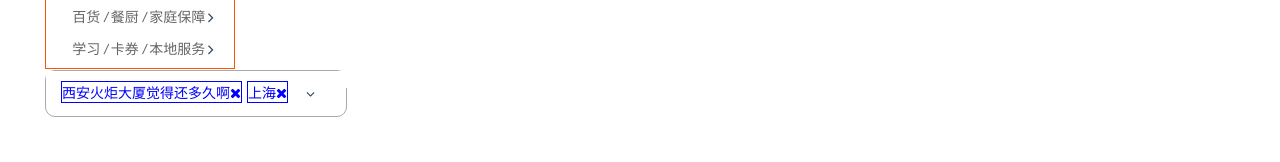
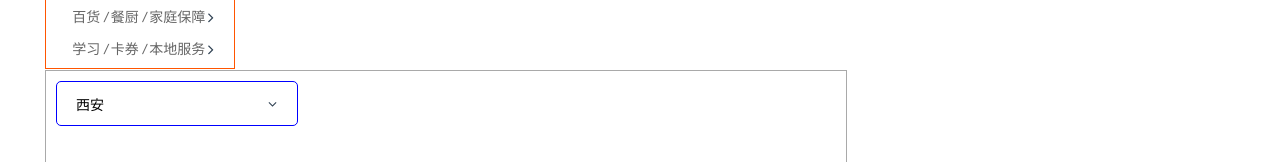
Before and after one commit to yingkk/vue-taobao, a Vue app: page /pay in a window 1280 px wide. Shown: the part 638-800 px from the top of the page. Built offline with nearby package versions, Linux system fonts and the light colour scheme.

Commit message:
selec更新

```diff
--- a/src/components/homePage/other.vue
+++ b/src/components/homePage/other.vue
@@ -5,10 +5,9 @@
         :items="dataList"
         v-model="checked"
         placeHolder="选一个吧"
-        @focusFatherHandler="focusFatherHandler"
-        @blurFatherHandler="blurFatherHandler"
-        clearable = true
-        multiple
+        @focusHandler="focusHandler"
+        @blurHandler="blurHandler"
+        clearable
       />
     </div>
   </div>
@@ -19,10 +18,10 @@ import selectTag from "../select/select";
 export default {
   components: { selectTag },
   methods: {
-    focusFatherHandler() {
+    focusHandler() {
       console.log("do focus things");
     },
-    blurFatherHandler() {
+    blurHandler() {
       console.log("do blur things");
     }
   },
@@ -33,11 +32,11 @@ export default {
   },
   data() {
     return {
-      checked: [1, 2],
+      checked: [1],
       dataList: [
         {
           key: 1,
-          value: "西安火炬大厦觉得还多久啊"
+          value: "西安"
         },
         {
           key: 2,
--- a/src/components/select/select.vue
+++ b/src/components/select/select.vue
@@ -1,70 +1,68 @@
 <template>
   <div class="select">
-    <div class="select-main">
-      <div class="mult-select" v-if="multiple" @click="clickHandler">
-        <div class="mult-input">
+    <!-- 复选 -->
+    <div v-if="multiple" class="select-mult">
+      <div class="select-panel" @click="showItems">
+        <div class="select-panel-input">
           <input
             type="text"
             readonly="readonly"
-            :placeholder="!isLightKey.length ? tip : ''"
-            @focus="focus"
-            @blur="blur"
-            ref="input"
+            :placeholder="multiple ? '' : dfaultPlaceHolder"
+            @blur="childBlur"
+            @focus="childFocus"
           />
         </div>
-        <div class="mult-select-item-wrap">
+        <div class="select-mult-items">
           <div
-            class="mult-select-item"
-            @click="closeMultItem(index)"
-            v-for="(item, index) in multItems"
-            :key="`mult-item-${index}`"
+            class="select-mult-item"
+            @click="deleteItem(index)"
+            v-for="(item, index) in selectedList"
+            :key="`selected-item-${index}`"
           >
             <span>{{ item.value }}</span>
             <i class="fa fa-close"></i>
           </div>
         </div>
-
-        <div class="select-close" @click="clearSelected">
-          <i :class="[selected.value && isShowClear ? 'fa fa-close' : '']"></i>
-        </div>
-        <div class="select-icon">
-          <i :class="[isShow ? 'fa fa-angle-up' : 'fa fa-angle-down']"></i>
+        <div class="select-panel-icon">
+          <i :class="[ isItemsShow ? 'fa fa-angle-up' : 'fa fa-angle-down']"></i>
         </div>
       </div>
-      <!-- 单选 -->
-      <div
-        v-else
-        :class="['select-input',selected.value ? 'is-border-light': '',selected.value && isShowClear ? 'display-close' : '']"
-        @click="clickHandler"
-      >
-        <input
-          v-model="selected.value"
-          type="text"
-          readonly="readonly"
-          :placeholder="tip"
-          @focus="focus"
-          @blur="blur"
-        />
-        <div class="select-close" @click="clearSelected">
-          <i :class="[selected.value && isShowClear ? 'fa fa-close' : '']"></i>
+    </div>
+    <!-- 复选 -->
+
+    <!-- 单选 -->
+    <div
+      v-else
+      :class="['select-inner', selectedValue ? 'border-light' : '', selectedValue && clearable ? 'display-close' : '']"
+    >
+      <div class="select-panel" @click="showItems">
+        <div class="select-panel-input">
+          <input
+            v-model="selectedValue"
+            type="text"
+            readonly="readonly"
+            :placeholder="defaultPlaceHolder"
+            @blur="childBlur"
+            @focus="childFocus"
+          />
         </div>
-        <div class="select-icon">
-          <i :class="[isShow ? 'fa fa-angle-up' : 'fa fa-angle-down']"></i>
+        <div class="select-close" @click="clearableItem">
+          <i :class="[ selectedValue && clearable ? 'fa fa-close' : '']"></i>
+        </div>
+        <div class="select-panel-icon">
+          <i :class="[ isItemsShow ? 'fa fa-angle-up' : 'fa fa-angle-down']"></i>
         </div>
       </div>
+    </div>
+    <!-- 单选 -->
 
-      <div class="select-data-wrap">
-        <transition name="slide-fade">
-          <div class="select-data" v-show="isShow">
-            <div
-              :class="[ isLightKey.includes(item.key) ? 'is-light':'select-data-item']"
-              @click="chooseItem(item)"
-              v-for="(item, index) in items"
-              :key="`item-${index}`"
-            >{{item.value}}</div>
-          </div>
-        </transition>
-      </div>
+    <div class="select-items" v-show="isItemsShow">
+      <div
+        :class="['select-item', highLightList.includes(item.key) ? 'high-light' : '']"
+        @click="chooseItem(item)"
+        v-for="(item, index) in items"
+        :key="`item-${index}`"
+      >{{ item.value }}</div>
     </div>
   </div>
 </template>
@@ -72,197 +70,163 @@
 <script>
 export default {
   props: ["items", "checked"],
-  model: { prop: "checked", event: "change" },
+  model: {
+    prop: "checked",
+    event: "change"
+  },
+  data() {
+    return {
+      isItemsShow: false,
+      selectedList: [],
+      highLightList: [],
+      defaultPlaceHolder: "请选择",
+      selectedValue: ""
+    };
+  },
   created() {
-    //2.调用
-    this.addEventlinster();
-    this.tip = this.$attrs.placeHolder ? this.$attrs.placeHolder : this.tip;
+    this.selectedList = this.items.filter(item =>
+      this.checked.includes(item.key)
+    );
+    this.selectedValue = this.selectedList[0].value;
+    this.highLightList = this.checked;
 
-    if (this.multiple) {
-      this.isLightKey = this.checked;
-      this.multItems = this.items.filter(t => this.checked.includes(t.key));
-    } else {
-      const defaultItem = this.items.filter(item => item.key === this.checked);
-      this.selected = defaultItem[0];
-      this.isLightKey.push(defaultItem[0].key);
-    }
+    this.defaultPlaceHolder = this.$attrs.placeHolder
+      ? this.$attrs.placeHolder
+      : this.defaultPlaceHolder;
   },
   computed: {
+    clearable() {
+      return this.$attrs.hasOwnProperty("clearable");
+    },
     multiple() {
       return this.$attrs.hasOwnProperty("multiple");
-    },
-    isShowClear() {
-      return this.$attrs.hasOwnProperty("clearable");
     }
   },
   methods: {
-    // 1.body添加事件监听
-    addEventlinster() {
-      document.body.addEventListener("click", () => {
-        this.isShow = false;
-        // this.$refs.input.blur();
-      });
-    },
-    closeMultItem(index) {
-      this.multItems.splice(index, 1);
-      this.isLightKey.splice(index, 1);
-    },
-    clickHandler(event) {
-      //3.点击事件 阻止事件冒泡（阻止事件冒泡：保证父级dom点击事件不渗透到子级）
-      event.stopPropagation();
-      this.isShow = !this.isShow;
-      // 外部元素聚焦input
-      this.$refs.input.focus();
+    showItems() {
+      this.isItemsShow = !this.isItemsShow;
     },
     chooseItem(item) {
       if (item) {
         if (this.multiple) {
-          this.multItems.push(item);
-          this.isLightKey.push(item.key);
-          this.$emit("change", this.isLightKey);
+          this.selectedList.push(item);
+          this.selectedList.push(item.key);
         } else {
-          this.selected = item;
-          this.$emit("change", item.key);
-          this.isShow = !this.isShow;
-          this.isLightKey.push(item.key);
+          this.selectedList = [];
+          this.selectedList.push(item);
+          this.highLightList = [];
+          this.highLightList.push(item.key);
+          this.selectedValue = item.value;
         }
+        this.$emit("change", this.highLightList);
+        this.isItemsShow = false;
       }
     },
-    focus() {
-      this.$emit("focusFatherHandler");
+    clearableItem() {
+      this.selectedList.splice(0, 1);
+      this.highLightList.splice(0, 1);
+      this.selectedValue = "";
+      this.$emit("change", this.highLightList);
     },
-    blur() {
-      this.$emit("blurFatherHandler");
+    childFocus() {
+      this.$emit("focusHandler");
     },
-    clearSelected() {
-      this.selected = {};
-      this.isShow = false;
-      this.isLightKey = [];
-      this.$emit("change", "");
+    childBlur() {
+      this.$emit("blurHandler");
+    },
+    deleteItem(index) {
+      this.selectedList.splice(index, 1);
+      this.highLightList.splice(index, 1);
+      this.$emit("change", this.highLightList);
     }
-  },
-  data() {
-    return {
-      isShow: false,
-      selected: {},
-      isLightKey: [],
-      tip: "请选择",
-      focusHandler: "",
-      blurHandler: "",
-      isMore: false,
-      multItems: []
-    };
   }
 };
 </script>
-
 <style scoped lang="scss">
 .select {
-  width: 100%;
-  height: 100%;
-  display: flex;
-  justify-content: flex-start;
-  .select-main {
-    font-size: 14px;
-    width: 800px;
-    height: 100%;
-    .mult-select,
-    .select-input {
-      position: relative;
-      width: 300px;
-      min-height: 45px;
-      border: 1px solid #a9a9a9;
-      // overflow: hidden;
-      border-radius: 10px;
-      input {
-        width: 100%;
-        height: 100%;
-        border: none;
-        outline: none;
-        border-color: transparent;
-        text-indent: 1em;
-        display: inline-block;
-      }
-      .mult-input {
-        width: 100%;
-        height: 100%;
-        position: relative;
-      }
-      .mult-select-item-wrap {
-        position: absolute;
-        top: 10px;
-        left: 10px;
+  width: 800px;
+  height: 500px;
+  border: 1px solid #a9a9a9;
+  font-size: 14px;
+  .select-mult,
+  .select-inner {
+    width: 240px;
+    margin-top: 10px;
+    margin-left: 10px;
+    border: 1px solid #a9a9a9;
+    border-radius: 5px;
+    .select-panel {
+      width: 260px;
+      display: flex;
+      justify-content: space-between;
+      align-items: center;
+      cursor: pointer;
+      .select-panel-input {
+        margin: 3px 0 3px 3px;
         width: 80%;
-        height: 100%;
-        display: flex;
-        justify-content: flex-start;
-        flex-wrap: wrap;
-        .mult-select-item {
-          // width: 40px;
-          height: 20px;
-          margin-left: 5px;
-          border: 1px solid blue;
-          color: blue;
+        input {
+          font-size: 14px;
+          width: 100%;
+          min-height: 35px;
+          border: none;
+          outline: none;
+          text-indent: 1em;
+        }
+        input::-webkit-input-placeholder {
+          font-size: 14px;
         }
       }
-
-      // + 表示 input下第一个为select-close的兄弟元素
-      // input:hover + .select-close {
-      //   display: block;
-      // }
-      // ~ 表示 display-close 的所有同级兄弟元素
-      .display-close:hover ~ .select-icon {
-        display: none;
+      .select-panel-icon {
+        margin-right: 40px;
       }
       .select-close {
-        position: absolute;
-        top: 15px;
-        left: 260px;
+        margin-right: 40px;
         display: none;
         z-index: 9999;
-        transition: all 0.8s;
-      }
-      .select-icon {
-        position: absolute;
-        top: 15px;
-        left: 260px;
-        transition: all 0.8s;
+        cursor: pointer;
       }
     }
-    .select-input:hover .select-close {
-      display: block;
-    }
-    .is-border-light {
-      border-color: blue;
-    }
-    .select-data-wrap {
-      width: 300px;
-      height: 100%;
-      .select-data {
-        margin-top: 10px;
-        border: 1px solid #a9a9a9;
-        border-radius: 10px;
-        .select-data-item {
-          color: black;
-          line-height: 14px;
-          padding: 5px 0;
-        }
-        .is-light {
-          color: blue;
-        }
+    .select-mult-items {
+      width: 80%;
+      display: flex;
+      justify-content: flex-start;
+      flex-flow: wrap;
+      align-items: center;
+      .select-mult-item {
+        margin: 0 3px;
+        background-color: #eee;
+        padding: 0 3px;
+        border-radius: 8px;
       }
     }
   }
-}
-.slide-fade-enter-active {
-  transition: all 0.3s ease;
-}
-.slide-fade-leave-active {
-  transition: all 0.8s cubic-bezier(1, 0.5, 0.8, 1);
-}
-.slide-fade-enter, .slide-fade-leave-to
-/* .slide-fade-leave-active for below version 2.1.8 */ {
-  transform: translateY(10px);
-  opacity: 0;
+  .select-items {
+    margin-top: 10px;
+    margin-left: 10px;
+    width: 240px;
+    min-height: 90px;
+    border: 1px solid #a9a9a9;
+    border-radius: 5px;
+    padding-bottom: 5px;
+    cursor: pointer;
+    .select-item {
+      padding-top: 5px;
+    }
+    .high-light {
+      color: blue;
+      font-weight: bold;
+    }
+  }
+  .border-light {
+    border-color: blue;
+  }
+  // 当显示close时，鼠标移动到display-close区域时，所有的下拉、收起按钮隐藏
+  .display-close:hover .select-panel-icon {
+    display: none;
+  }
+  // 鼠标移动到select-panel上时，select-panel里的close标签显示
+  .select-panel:hover .select-close {
+    display: block;
+  }
 }
 </style>
--- /dev/null
+++ b/src/components/select/select2.0.vue
@@ -0,0 +1,268 @@
+<template>
+  <div class="select">
+    <div class="select-main">
+      <div class="mult-select" v-if="multiple" @click="clickHandler">
+        <div class="mult-input">
+          <input
+            type="text"
+            readonly="readonly"
+            :placeholder="!isLightKey.length ? tip : ''"
+            @focus="focus"
+            @blur="blur"
+            ref="input"
+          />
+        </div>
+        <div class="mult-select-item-wrap">
+          <div
+            class="mult-select-item"
+            @click="closeMultItem(index)"
+            v-for="(item, index) in multItems"
+            :key="`mult-item-${index}`"
+          >
+            <span>{{ item.value }}</span>
+            <i class="fa fa-close"></i>
+          </div>
+        </div>
+
+        <div class="select-close" @click="clearSelected">
+          <i :class="[selected.value && isShowClear ? 'fa fa-close' : '']"></i>
+        </div>
+        <div class="select-icon">
+          <i :class="[isShow ? 'fa fa-angle-up' : 'fa fa-angle-down']"></i>
+        </div>
+      </div>
+      <!-- 单选 -->
+      <div
+        v-else
+        :class="['select-input',selected.value ? 'is-border-light': '',selected.value && isShowClear ? 'display-close' : '']"
+        @click="clickHandler"
+      >
+        <input
+          v-model="selected.value"
+          type="text"
+          readonly="readonly"
+          :placeholder="tip"
+          @focus="focus"
+          @blur="blur"
+        />
+        <div class="select-close" @click="clearSelected">
+          <i :class="[selected.value && isShowClear ? 'fa fa-close' : '']"></i>
+        </div>
+        <div class="select-icon">
+          <i :class="[isShow ? 'fa fa-angle-up' : 'fa fa-angle-down']"></i>
+        </div>
+      </div>
+
+      <div class="select-data-wrap">
+        <transition name="slide-fade">
+          <div class="select-data" v-show="isShow">
+            <div
+              :class="[ isLightKey.includes(item.key) ? 'is-light':'select-data-item']"
+              @click="chooseItem(item)"
+              v-for="(item, index) in items"
+              :key="`item-${index}`"
+            >{{item.value}}</div>
+          </div>
+        </transition>
+      </div>
+    </div>
+  </div>
+</template>
+
+<script>
+export default {
+  props: ["items", "checked"],
+  model: { prop: "checked", event: "change" },
+  created() {
+    //2.调用
+    this.addEventlinster();
+    this.tip = this.$attrs.placeHolder ? this.$attrs.placeHolder : this.tip;
+
+    if (this.multiple) {
+      this.isLightKey = this.checked;
+      this.multItems = this.items.filter(t => this.checked.includes(t.key));
+    } else {
+      const defaultItem = this.items.filter(item => item.key === this.checked);
+      this.selected = defaultItem[0];
+      this.isLightKey.push(defaultItem[0].key);
+    }
+  },
+  computed: {
+    multiple() {
+      return this.$attrs.hasOwnProperty("multiple");
+    },
+    isShowClear() {
+      return this.$attrs.hasOwnProperty("clearable");
+    }
+  },
+  methods: {
+    // 1.body添加事件监听
+    addEventlinster() {
+      document.body.addEventListener("click", () => {
+        this.isShow = false;
+        // this.$refs.input.blur();
+      });
+    },
+    closeMultItem(index) {
+      this.multItems.splice(index, 1);
+      this.isLightKey.splice(index, 1);
+    },
+    clickHandler(event) {
+      //3.点击事件 阻止事件冒泡（阻止事件冒泡：保证父级dom点击事件不渗透到子级）
+      event.stopPropagation();
+      this.isShow = !this.isShow;
+      // 外部元素聚焦input
+      this.$refs.input.focus();
+    },
+    chooseItem(item) {
+      if (item) {
+        if (this.multiple) {
+          this.multItems.push(item);
+          this.isLightKey.push(item.key);
+          this.$emit("change", this.isLightKey);
+        } else {
+          this.selected = item;
+          this.$emit("change", item.key);
+          this.isShow = !this.isShow;
+          this.isLightKey.push(item.key);
+        }
+      }
+    },
+    focus() {
+      this.$emit("focusFatherHandler");
+    },
+    blur() {
+      this.$emit("blurFatherHandler");
+    },
+    clearSelected() {
+      this.selected = {};
+      this.isShow = false;
+      this.isLightKey = [];
+      this.$emit("change", "");
+    }
+  },
+  data() {
+    return {
+      isShow: false,
+      selected: {},
+      isLightKey: [],
+      tip: "请选择",
+      focusHandler: "",
+      blurHandler: "",
+      isMore: false,
+      multItems: []
+    };
+  }
+};
+</script>
+
+<style scoped lang="scss">
+.select {
+  width: 100%;
+  height: 100%;
+  display: flex;
+  justify-content: flex-start;
+  .select-main {
+    font-size: 14px;
+    width: 800px;
+    height: 100%;
+    .mult-select,
+    .select-input {
+      position: relative;
+      width: 300px;
+      min-height: 45px;
+      border: 1px solid #a9a9a9;
+      // overflow: hidden;
+      border-radius: 10px;
+      input {
+        width: 100%;
+        height: 100%;
+        border: none;
+        outline: none;
+        border-color: transparent;
+        text-indent: 1em;
+        display: inline-block;
+      }
+      .mult-input {
+        width: 100%;
+        height: 100%;
+        position: relative;
+      }
+      .mult-select-item-wrap {
+        position: absolute;
+        top: 10px;
+        left: 10px;
+        width: 80%;
+        height: 100%;
+        display: flex;
+        justify-content: flex-start;
+        flex-wrap: wrap;
+        .mult-select-item {
+          // width: 40px;
+          height: 20px;
+          margin-left: 5px;
+          border: 1px solid blue;
+          color: blue;
+        }
+      }
+
+      // + 表示 input下第一个为select-close的兄弟元素
+      // input:hover + .select-close {
+      //   display: block;
+      // }
+      // ~ 表示 display-close 的所有同级兄弟元素
+      .display-close:hover ~ .select-icon {
+        display: none;
+      }
+      .select-close {
+        position: absolute;
+        top: 15px;
+        left: 260px;
+        display: none;
+        z-index: 9999;
+        transition: all 0.8s;
+      }
+      .select-icon {
+        position: absolute;
+        top: 15px;
+        left: 260px;
+        transition: all 0.8s;
+      }
+    }
+    .select-input:hover .select-close {
+      display: block;
+    }
+    .is-border-light {
+      border-color: blue;
+    }
+    .select-data-wrap {
+      width: 300px;
+      height: 100%;
+      .select-data {
+        margin-top: 10px;
+        border: 1px solid #a9a9a9;
+        border-radius: 10px;
+        .select-data-item {
+          color: black;
+          line-height: 14px;
+          padding: 5px 0;
+        }
+        .is-light {
+          color: blue;
+        }
+      }
+    }
+  }
+}
+.slide-fade-enter-active {
+  transition: all 0.3s ease;
+}
+.slide-fade-leave-active {
+  transition: all 0.8s cubic-bezier(1, 0.5, 0.8, 1);
+}
+.slide-fade-enter, .slide-fade-leave-to
+/* .slide-fade-leave-active for below version 2.1.8 */ {
+  transform: translateY(10px);
+  opacity: 0;
+}
+</style>
```
